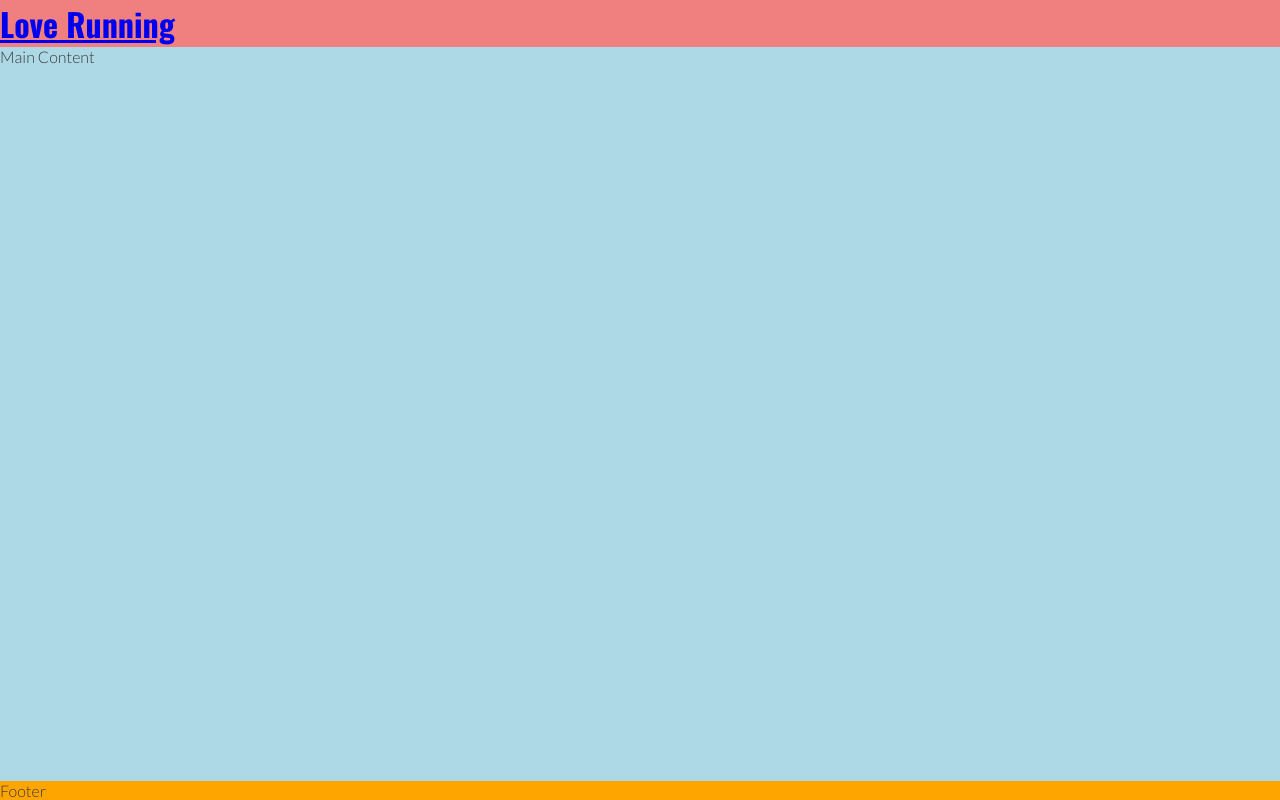
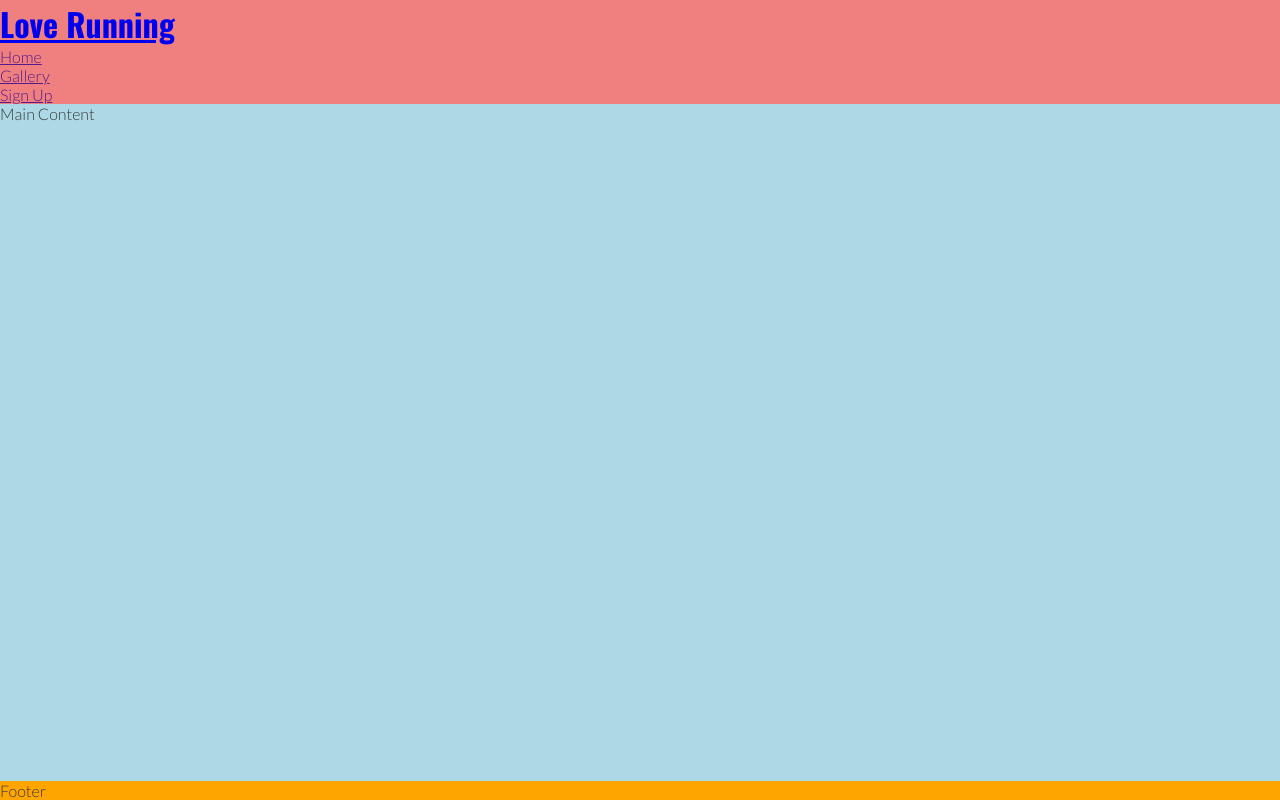
Before and after one commit to DeanAkpabio85/Love-Running, a plain HTML site: page index.html in a window 1280 px wide. Drawn offline with nearby package versions, Linux system fonts and the light colour scheme.

Commit message:
added nav bar

```diff
--- a/index.html
+++ b/index.html
@@ -5,8 +5,9 @@
     <meta charset="UTF-8">
     <meta name="viewport" content="width=device-width, initial-scale=1.0">
     <!--Meta tags for search engines-->
-    <meta name ="description" content="Love Running - Club for runners in Dublin,Ireland. Urban Running, trail running, Dublin docklands and Phoenix Park">
-    <meta name ="keywords" content ="love running, run, running club, runners, Ireland, Dublin, sport, exercise">
+    <meta name="description"
+        content="Love Running - Club for runners in Dublin,Ireland. Urban Running, trail running, Dublin docklands and Phoenix Park">
+    <meta name="keywords" content="love running, run, running club, runners, Ireland, Dublin, sport, exercise">
     <!---LoveRunning--->
     <title>Love Running</title>
     <!--Favicon-->
@@ -23,6 +24,14 @@
         <a href="index.html">
             <h1 id="logo">Love Running</h1>
         </a>
+
+        <nav>
+            <ul>
+                <li><a href="">Home</a></li>
+                <li><a href="">Gallery</a></li>
+                <li><a href="">Sign Up</a></li>
+            </ul>
+        </nav>
     </header>
 
     <!--Main Content-->
```
Lines whose indentation alone changed are shown as unchanged.
